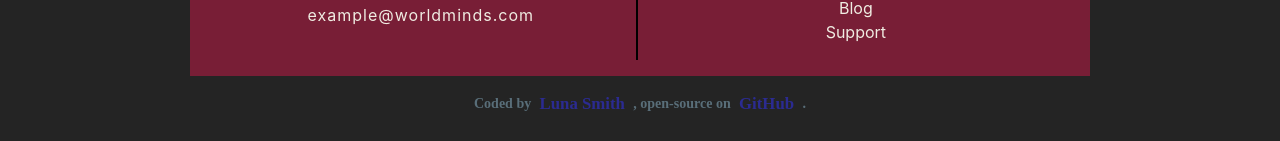
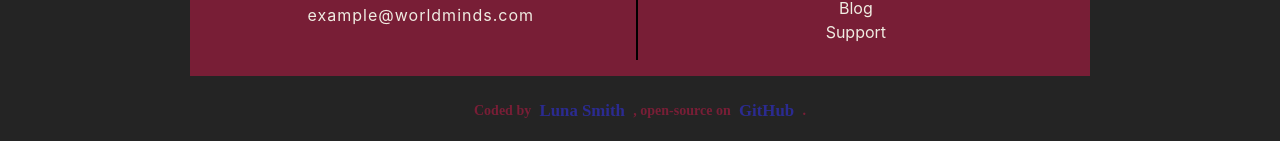
Before and after one commit to Lu-Smith/world-minds-react, a React (Vite) app: page / in a window 1280 px wide. Shown: the part 1041-1182 px from the top of the page. Built offline with nearby package versions, Linux system fonts and the light colour scheme.

Commit message:
Updated Footer.tsx

```diff
--- a/src/components/Footer.tsx
+++ b/src/components/Footer.tsx
@@ -6,8 +6,8 @@ import FooterHelpers from '../assets/FooterHelpers';
 
 const FooterText = styled.h4`
   font-size: 14px;
-  padding: 1em  0;
-  color: #596e79;
+  padding: 1.5em  0;
+  color: #781E36;;
   font-family: "Playwrite US Modern", cursive;
   width: 100vw;
   display: flex;
```
